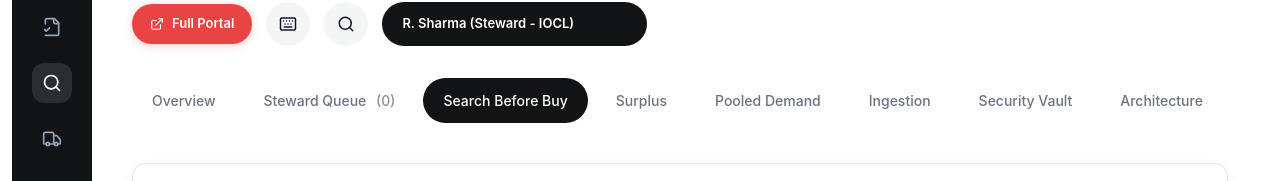
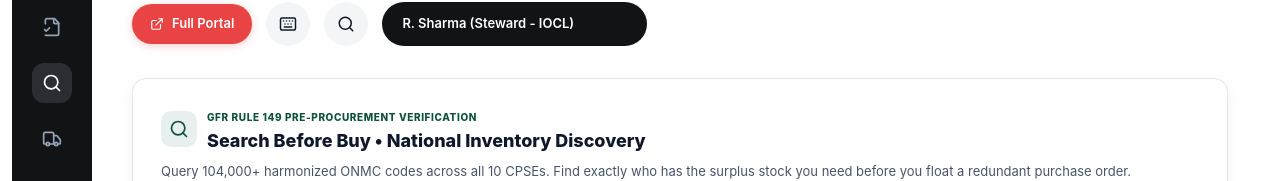
Before and after one commit to Procoder1234556/national-unified-material-master, a React (Vite) app in the folder frontend/: page / in a window 1280 px wide. Both pictures are taken after typing "Sample", "Sample", "name@example.com", "Sample", "Sample", "name@example.com" into the empty fields and a click on the button "Search inventory". Shown: the part 157-338 px from the top of the page. Built offline with nearby package versions, Linux system fonts and the light colour scheme; no server answers.

Commit message:
fix(ui): consolidate dashboard navigation

```diff
--- a/frontend/src/App.tsx
+++ b/frontend/src/App.tsx
@@ -280,7 +280,7 @@ export const App: React.FC = () => {
           onSelectRole={(role) => setActiveRole(role as UserRole)}
           onNavigateView={(view, q) => {
             if (q) setSearchQuery(q);
-            setActiveTab(view as NavTabId);
+            handleSelectTab(view as NavTabId);
           }}
           onShowAudit={handleShowAudit}
           onInspectONMC={handleOpenDetailDrawer}
@@ -295,7 +295,7 @@ export const App: React.FC = () => {
           onQueueCountChange={setStewardPendingCount}
           onNavigateToSearch={(q) => {
             setSearchQuery(q);
-            setActiveTab("search");
+            handleSelectTab("search");
           }}
           onShowAuditMessage={handleShowAudit}
           onInspectONMC={handleOpenDetailDrawer}
@@ -640,10 +640,10 @@ export const App: React.FC = () => {
       <CommandPalette
         isOpen={isCommandOpen}
         onClose={() => setIsCommandOpen(false)}
-        onNavigate={(tabId) => setActiveTab(tabId as NavTabId)}
+        onNavigate={(tabId) => handleSelectTab(tabId as NavTabId)}
         onSearchQuery={(q) => {
           setSearchQuery(q);
-          setActiveTab("search");
+          handleSelectTab("search");
         }}
         onOpenKeyboardHelp={() => setIsHelpOpen(true)}
       />
--- a/frontend/src/components/AppShell.tsx
+++ b/frontend/src/components/AppShell.tsx
@@ -67,17 +67,6 @@ export const AppShell: React.FC<AppShellProps> = ({
   children,
   stewardPendingCount = 84,
 }) => {
-  const navItems = [
-    { id: "overview", label: "Overview" },
-    { id: "steward", label: "Steward Queue" },
-    { id: "search", label: "Search Before Buy" },
-    { id: "surplus", label: "Surplus" },
-    { id: "demand", label: "Pooled Demand" },
-    { id: "ingest", label: "Ingestion" },
-    { id: "security", label: "Security Vault" },
-    { id: "system", label: "Architecture" },
-  ];
-
   const leftNav = [
     { id: "overview" as NavTabId, label: "Overview", icon: Home },
     { id: "steward" as NavTabId, label: "Steward Queue", icon: FileCheck2 },
@@ -256,7 +245,9 @@ export const AppShell: React.FC<AppShellProps> = ({
               display: "flex",
               flexDirection: "column",
               gap: "32px",
-              maxWidth: "100%",
+              width: "100%",
+              maxWidth: "1440px",
+              margin: "0 auto",
             }}
           >
             {/* Header */}
@@ -441,45 +432,7 @@ export const AppShell: React.FC<AppShellProps> = ({
               </div>
             </div>
 
-            {/* Tabs */}
-            <div
-              style={{
-                display: "flex",
-                gap: "8px",
-                overflowX: "auto",
-                paddingBottom: "8px",
-              }}
-              className="hide-scrollbar"
-            >
-              {navItems.map((tab) => (
-                <div
-                  key={tab.id}
-                  id={`nav-tab-${tab.id}`}
-                  data-tab={tab.id}
-                  onClick={() => onSelectTab(tab.id as NavTabId)}
-                  style={{
-                    padding: "12px 20px",
-                    borderRadius: "100px",
-                    backgroundColor:
-                      activeTab === tab.id ? "#111315" : "transparent",
-                    color: activeTab === tab.id ? "white" : "#6B7280",
-                    fontWeight: 500,
-                    fontSize: "14px",
-                    whiteSpace: "nowrap",
-                    cursor: "pointer",
-                  }}
-                >
-                  {tab.label}{" "}
-                  {tab.id === "steward" && (
-                    <span style={{ marginLeft: "6px", opacity: 0.8 }}>
-                      ({stewardPendingCount})
-                    </span>
-                  )}
-                </div>
-              ))}
-            </div>
-
-            {/* Children rendered below tabs */}
+            {/* The left rail is the single dashboard navigation surface. */}
             <div style={{ flex: 1, display: "flex", flexDirection: "column" }}>
               {children}
             </div>
```
